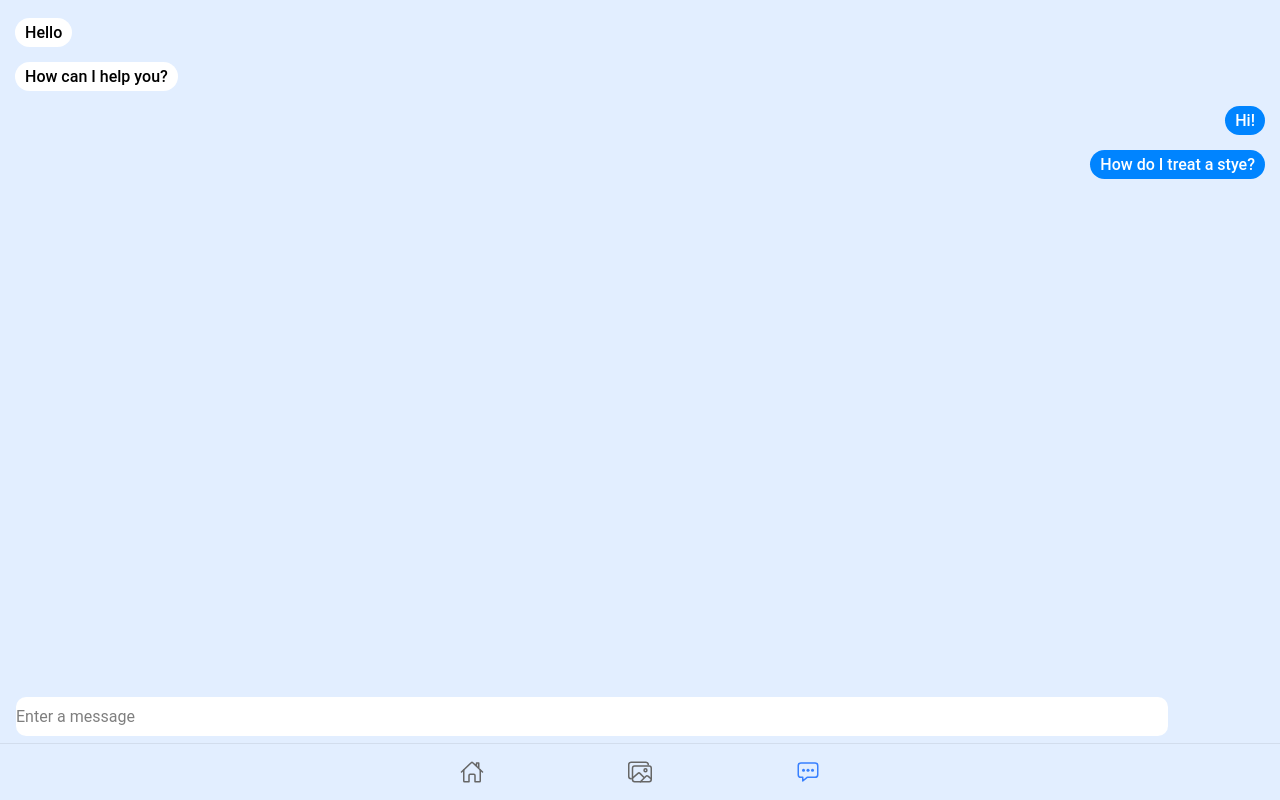
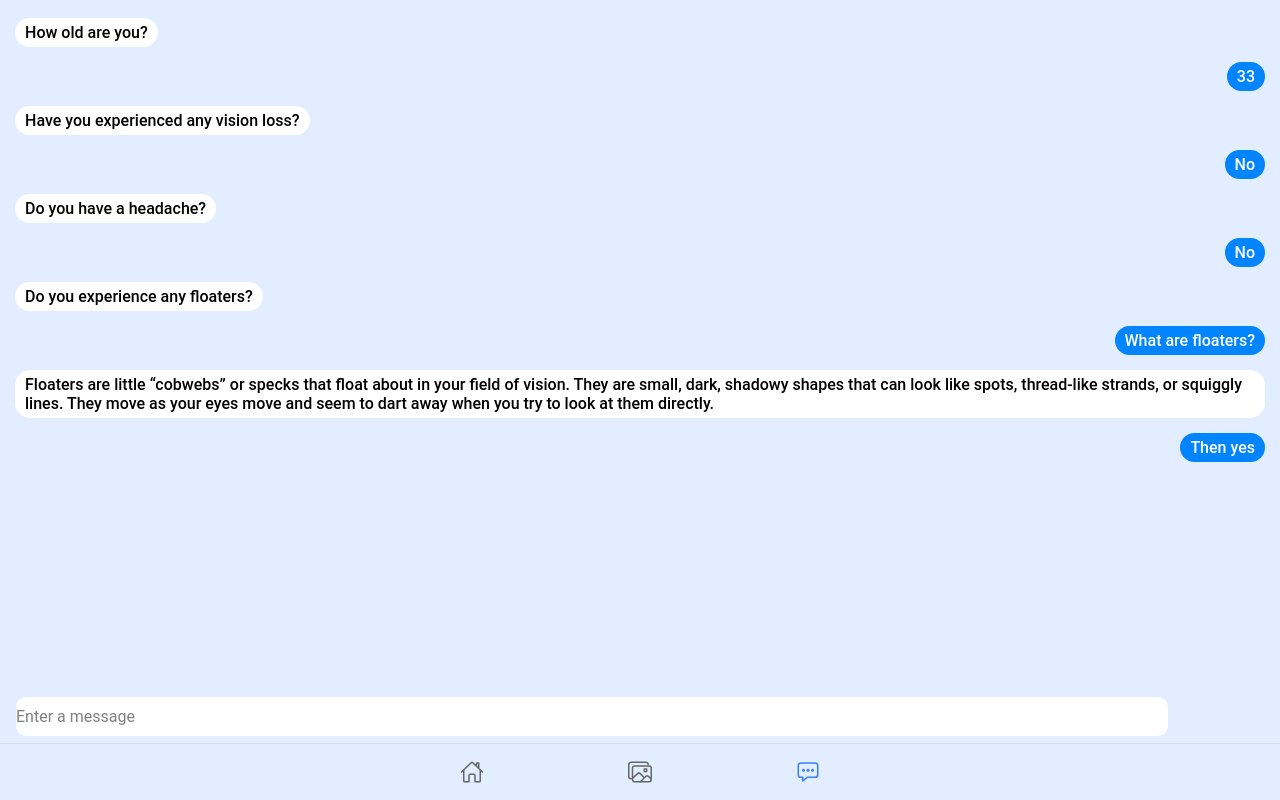
Before and after one commit to kant/MedHacks, a React (Create React App) app in the folder ionic-react-app/: page /chat in a window 1280 px wide. Built offline with nearby package versions, Linux system fonts and the light colour scheme.

Commit message:
feat: add example chat 1

```diff
--- a/ionic-react-app/src/pages/Chat.tsx
+++ b/ionic-react-app/src/pages/Chat.tsx
@@ -14,14 +14,33 @@ import "./Chat.css";
 
 const Chat: React.FC = () => {
   const yourMessages: string[] = ["Hello", "How can I help you?"];
-  const myMessages: string[] = ["Hi!", "How do I treat a stye?"];
+  const myMessages: string[] = ["Hi", "How do I treat a stye?"];
   const [message, setMessage] = useState("");
 
   return (
     <IonPage>
       <IonContent fullscreen>
         <IonList no-lines class="msgbubble">
-          {yourMessages.map((value, index) => {
+          <div className="innermsg left">How old are you?</div>
+          <div className="innermsg right">33</div>
+          <div className="innermsg left">
+            Have you experienced any vision loss?
+          </div>
+          <div className="innermsg right">No</div>
+          <div className="innermsg left">Do you have a headache?</div>
+          <div className="innermsg right">No</div>
+          <div className="innermsg left">Do you experience any floaters?</div>
+          <div className="innermsg right">What are floaters?</div>
+          <div className="innermsg left">
+            Floaters are little “cobwebs” or specks that float about in your
+            field of vision. They are small, dark, shadowy shapes that can look
+            like spots, thread-like strands, or squiggly lines. They move as
+            your eyes move and seem to dart away when you try to look at them
+            directly.
+          </div>
+          <div className="innermsg right">Then yes</div>
+
+          {/* {yourMessages.map((value, index) => {
             return (
               <div className="innermsg left" key={index}>
                 {value}
@@ -34,7 +53,7 @@ const Chat: React.FC = () => {
                 {value}
               </div>
             );
-          })}
+          })} */}
           {message && <div className="innermsg right">{message}</div>}
         </IonList>
         <IonItem lines="none" className="input-wrapper">
```
Also changed, not shown: ionic-react-app/src/pages/Log.tsx (added, +18 -0 lines).
